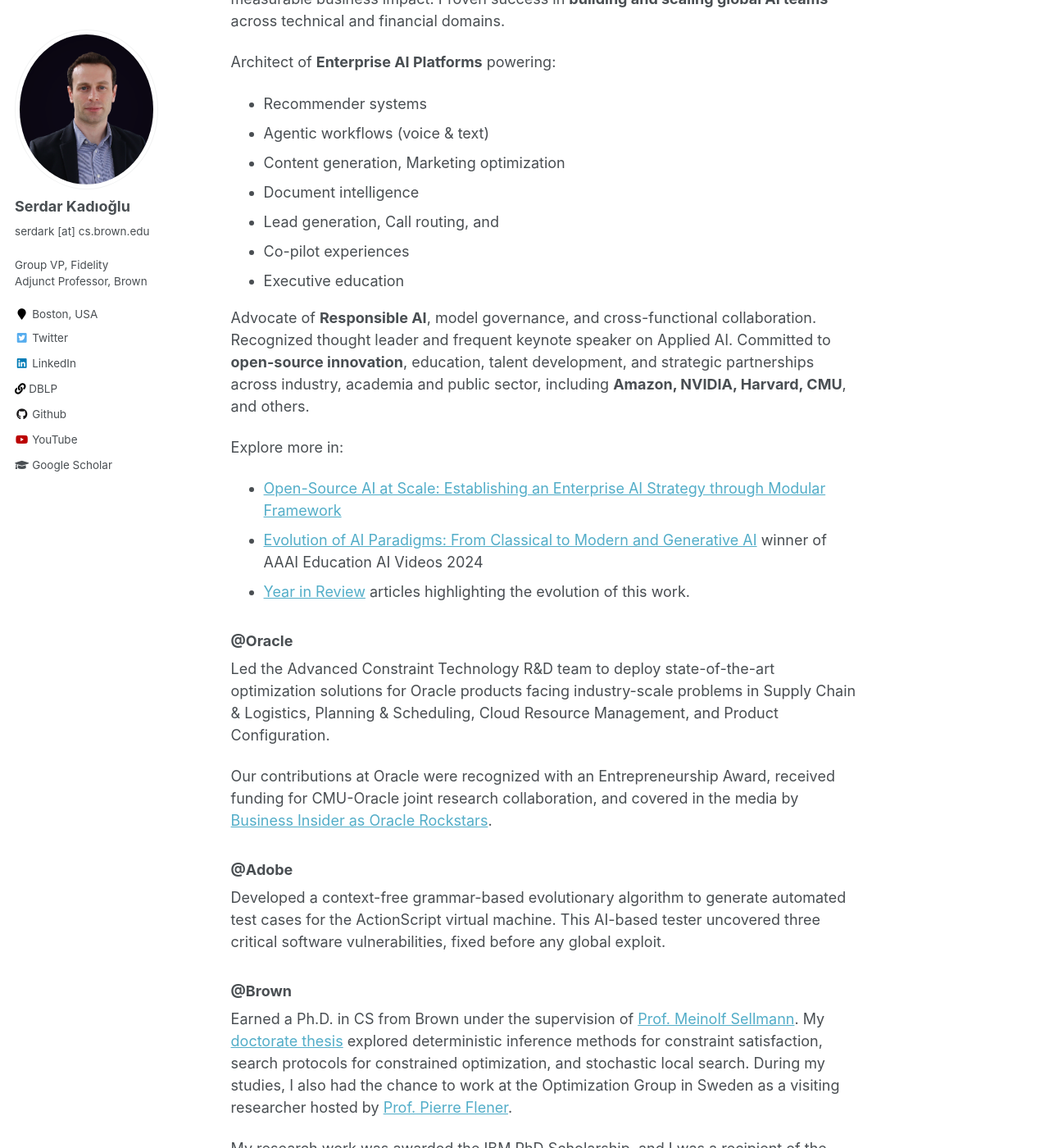
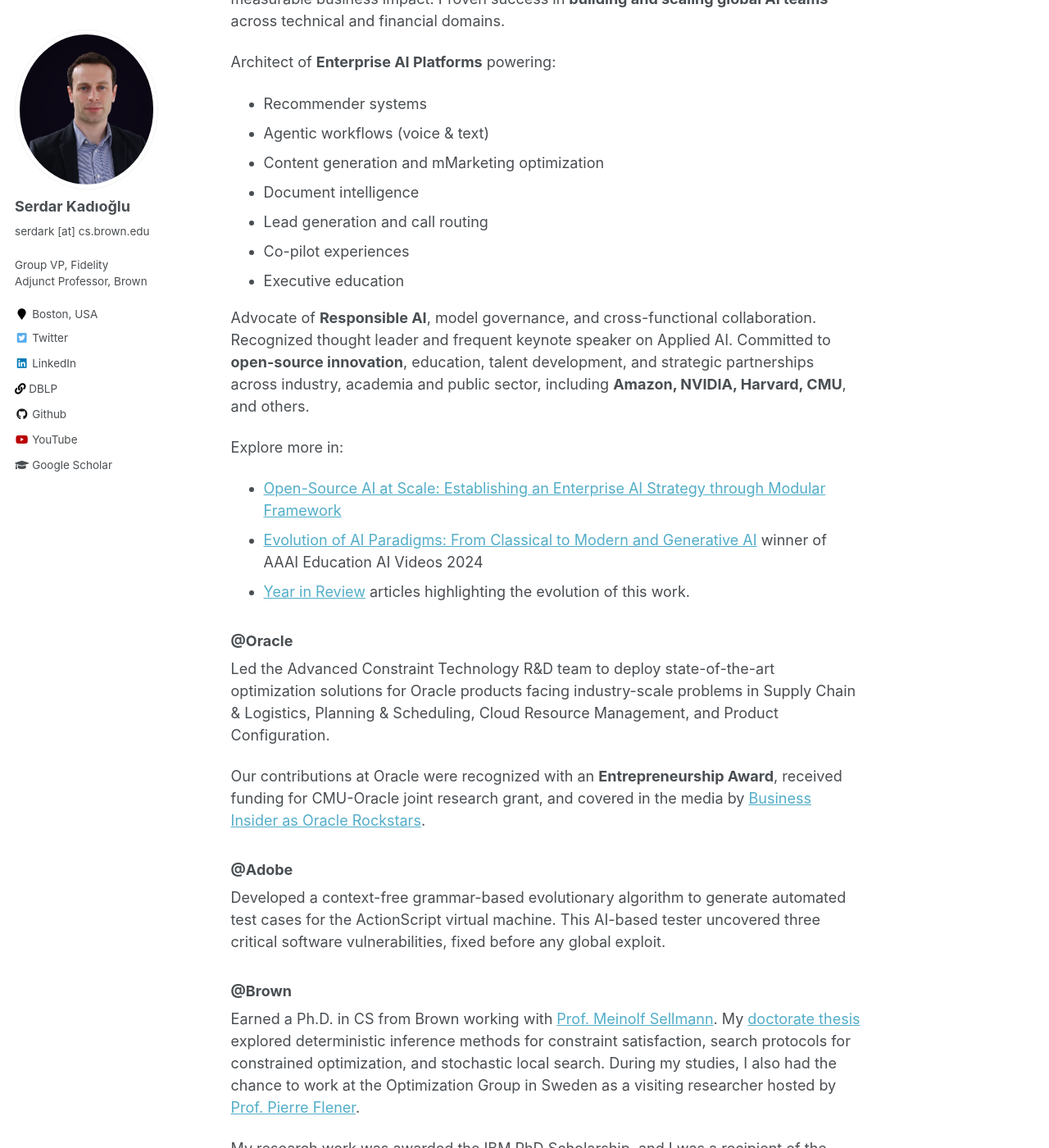
Before and after one commit to skadio/skadio.github.io, a Jekyll site: the page built from _pages/about.md, in a window 1280 px wide and 1400 px high, scrolled down 751 px. Shown: the whole window at 82% size. Built offline with Jekyll 4.4.1, drawn with Linux system fonts in a browser that asks for light colours.

Commit message:
Update about.md

```diff
--- a/_pages/about.md
+++ b/_pages/about.md
@@ -27,9 +27,9 @@ Driving **enterprise-scale AI strategy and transformation** through AI-native le
 Architect of **Enterprise AI Platforms** powering:
 * Recommender systems
 * Agentic workflows (voice & text)
-* Content generation, Marketing optimization
+* Content generation and mMarketing optimization
 * Document intelligence
-* Lead generation, Call routing, and
+* Lead generation and call routing
 * Co-pilot experiences
 * Executive education
 
@@ -58,7 +58,7 @@ Externally, I coordinate strategic partnerships with the high-tech industry, inc
 
 Led the Advanced Constraint Technology R&D team to deploy state-of-the-art optimization solutions for Oracle products facing industry-scale problems in Supply Chain & Logistics, Planning & Scheduling, Cloud Resource Management, and Product Configuration.
 
-Our contributions at Oracle were recognized with an Entrepreneurship Award, received funding for CMU-Oracle joint research collaboration, and covered in the media by [Business Insider as Oracle Rockstars](https://www.businessinsider.com/oracle-rock-star-engineers-2016-3?op=0#serdar-kadioglu-turning-theory-into-products-21).
+Our contributions at Oracle were recognized with an **Entrepreneurship Award**, received funding for CMU-Oracle joint research grant, and covered in the media by [Business Insider as Oracle Rockstars](https://www.businessinsider.com/oracle-rock-star-engineers-2016-3?op=0#serdar-kadioglu-turning-theory-into-products-21).
 
 ### @Adobe
 
@@ -77,7 +77,7 @@ https://en.wikipedia.org/wiki/Paris_Kanellakis
 http://www.satcompetition.org
 -->
 
-Earned a Ph.D. in CS from Brown under the supervision of [Prof. Meinolf Sellmann](https://en.wikipedia.org/wiki/Meinolf_Sellmann). My [doctorate thesis](http://cs.brown.edu/research/pubs/theses/phd/2012/kadioglu.pdf) explored deterministic inference methods for constraint satisfaction, search protocols for constrained optimization, and stochastic local search. During my studies, I also had the chance to work at the Optimization Group in Sweden as a visiting researcher hosted by [Prof. Pierre Flener](http://user.it.uu.se/~pierref/).
+Earned a Ph.D. in CS from Brown working with [Prof. Meinolf Sellmann](https://en.wikipedia.org/wiki/Meinolf_Sellmann). My [doctorate thesis](http://cs.brown.edu/research/pubs/theses/phd/2012/kadioglu.pdf) explored deterministic inference methods for constraint satisfaction, search protocols for constrained optimization, and stochastic local search. During my studies, I also had the chance to work at the Optimization Group in Sweden as a visiting researcher hosted by [Prof. Pierre Flener](http://user.it.uu.se/~pierref/).
 
 My research work was awarded the IBM PhD Scholarship, and I was a recipient of the Paris Kanellakis Fellowship In addition, our group at Brown designed automated algorithm configurators that won several gold medals in the International SAT Solver Competitions.
 
```
